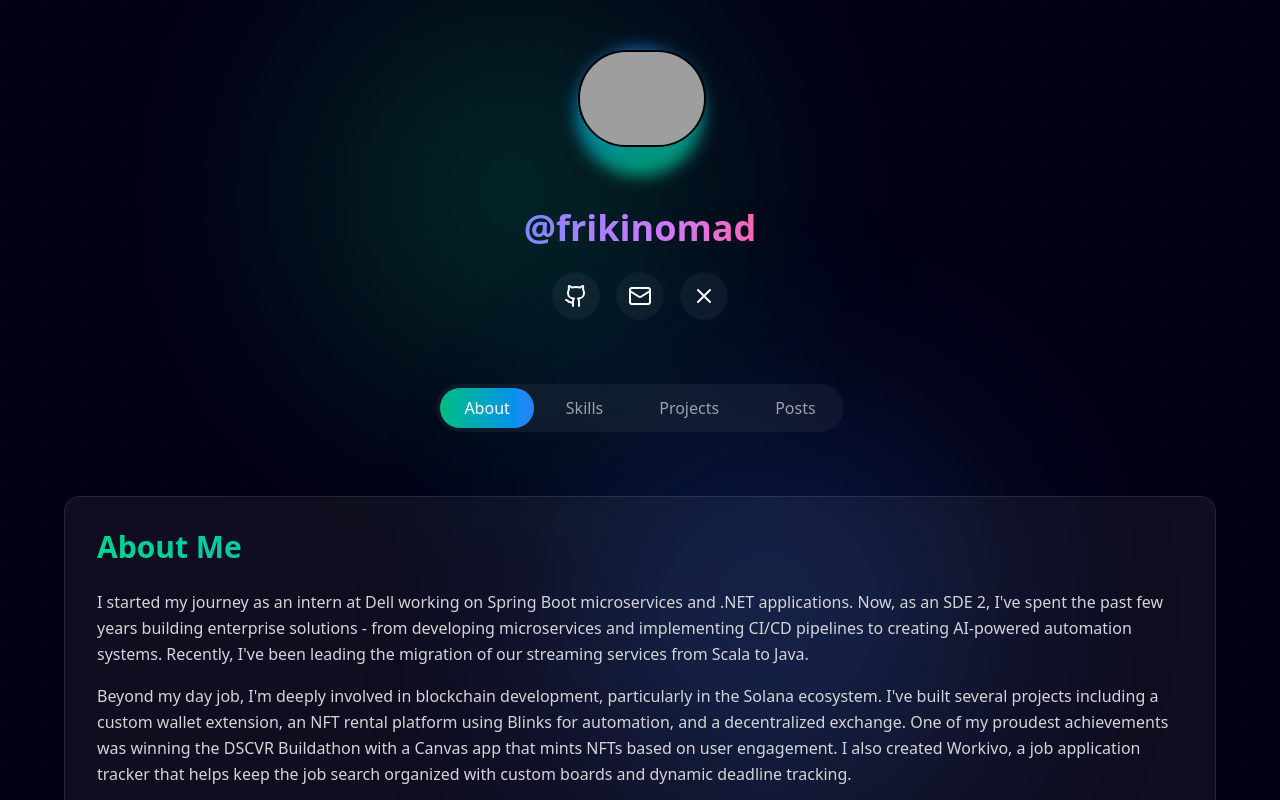
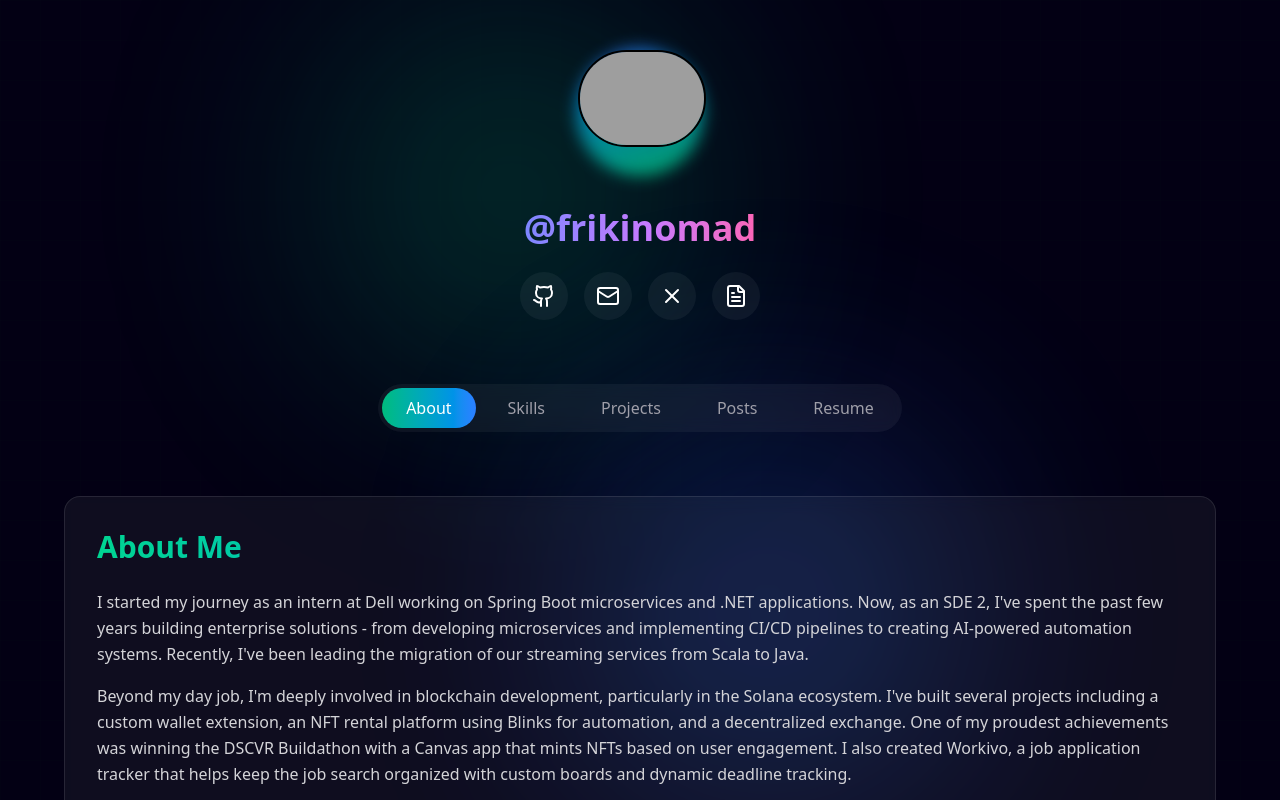
Before and after one commit to frikinomad/frikinomad, a React (Vite) app: page / in a window 1280 px wide. Shown: the top 800 px of the page. Built offline with nearby package versions, Linux system fonts and the light colour scheme; grey boxes are pictures that could not be loaded.

Commit message:
resume added

```diff
--- a/src/App.jsx
+++ b/src/App.jsx
@@ -1,5 +1,5 @@
 import React, { useState } from 'react';
-import { Github, ExternalLink, Mail, Code2, Sparkles, BookOpen, MessageCircle, X } from 'lucide-react';
+import { Github, ExternalLink, Mail, Code2, Sparkles, BookOpen, MessageCircle, X, FileText } from 'lucide-react';
 import { Tweet } from 'react-tweet';
 
 
@@ -208,6 +208,8 @@ function App() {
     "1879602542658851159"
   ];
 
+  const resume_drive_link = "https://drive.google.com/file/d/1-Lj21pnT7gh52kGypTRJ2mUbKSsE1y-Z/view?usp=sharing"
+
   return (
     <div className="min-h-screen bg-[#030014] text-white overflow-x-hidden">
       {/* Animated Background */}
@@ -254,13 +256,20 @@ function App() {
             >
               <X className="w-6 h-6" />
             </a>
+            <a
+              href={resume_drive_link}
+              title="Resume"
+              className="p-3 rounded-full bg-white/5 hover:bg-emerald-500/20 hover:text-emerald-400 transition-all duration-300"
+            >
+              <FileText className="w-6 h-6" />
+            </a>
           </div>
         </header>
 
         {/* Navigation */}
         <nav className="flex justify-center mb-16">
           <div className="flex gap-2 p-1 bg-white/5 rounded-full backdrop-blur-sm">
-            {['About', 'Skills', 'Projects', 'Posts'].map((tab) => (
+            {['About', 'Skills', 'Projects', 'Posts', 'Resume'].map((tab) => (
               <button
                 key={tab}
                 onClick={() => setActiveTab(tab.toLowerCase())}
@@ -337,8 +346,6 @@ function App() {
             </div>
           )}
 
-
-
           {activeTab === 'projects' && (
               <div className="grid grid-cols-1 md:grid-cols-2 gap-6">
                 {projects.map((project) => (
@@ -363,6 +370,24 @@ function App() {
               ))}
             </div>
           )}
+
+          {activeTab === 'resume' && (
+            <div className="flex flex-col items-center justify-center text-center p-6 space-y-4">
+              <div className="text-4xl">Hello There 👋</div>
+              <a
+                href={resume_drive_link}
+                target="_blank"
+                rel="noopener noreferrer"
+                className="px-6 py-3 rounded-xl bg-blue-600 hover:bg-blue-700 text-white font-medium transition"
+              >
+                View My Resume
+              </a>
+              <p className="text-white/80 max-w-xl">
+                Reach out to me if that is something you are looking for.
+              </p>
+            </div>
+          )}
+
         </div>
       </div>
 
```
